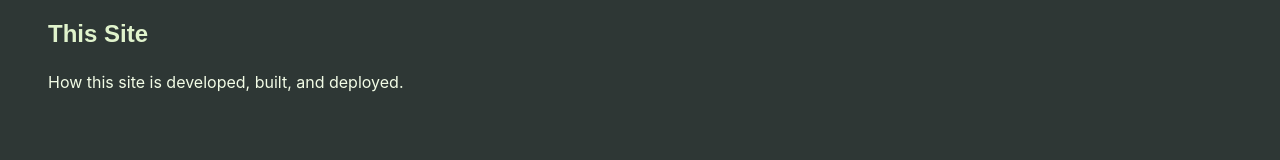
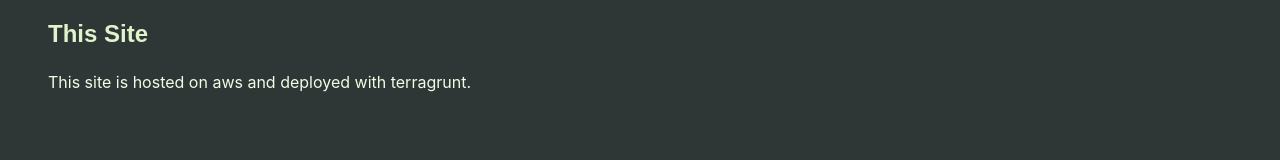
Before and after one commit to chrispsheehan/webstack, an Astro site in the folder frontend/: page / in a window 1280 px wide. Shown: the part 924-1084 px from the top of the page. Built offline with nearby package versions, Linux system fonts and the light colour scheme; Astro itself is replaced by a stand-in of ours; no server answers.

Commit message:
chore: copy change

```diff
--- a/frontend/src/components/ThisSite.astro
+++ b/frontend/src/components/ThisSite.astro
@@ -5,7 +5,7 @@
 
 <section id="this-site">
   <h2>This Site</h2>
-  <p>How this site is developed, built, and deployed.</p>
+  <p>This site is hosted on aws and deployed with terragrunt.</p>
   <!-- <a
     href={`https://github.com/${githubRepo}/actions/workflows/push_main.yml`}
     target="_blank"
```
